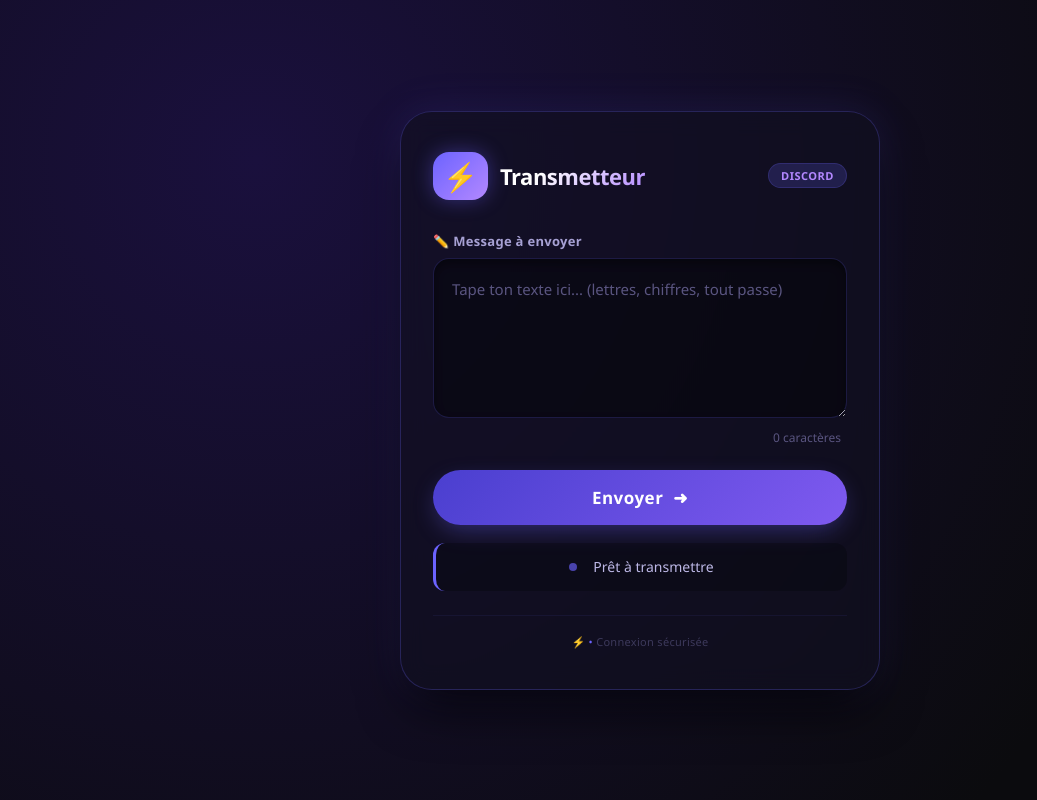
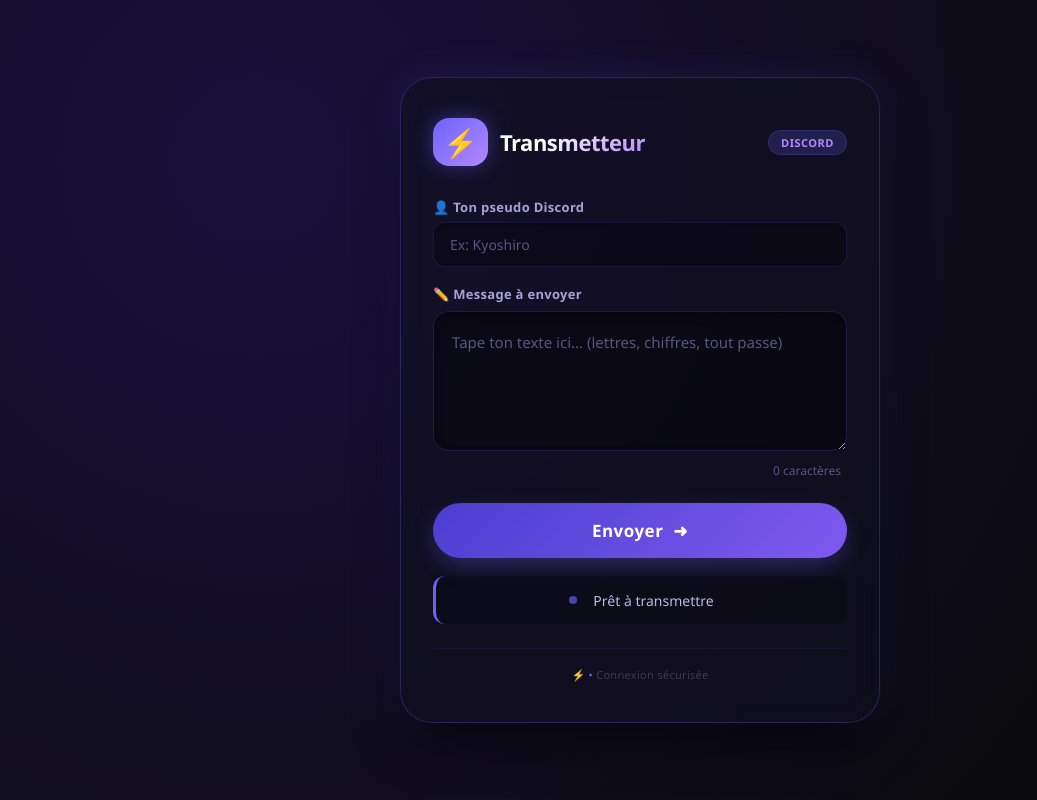
Before and after one commit to blaykow/cookie-connect, a plain HTML site: page index.html in a window 1280 px wide. Shown: the whole page, without its empty margins (0-1037 px from the left). Drawn offline with Linux system fonts and the light colour scheme.

Commit message:
Add pseudo input field for Discord username
Added a pseudo input field for Discord username, styled it, and updated the message sending logic to ignore the pseudo input.

```diff
--- a/index.html
+++ b/index.html
@@ -81,6 +81,43 @@
             letter-spacing: 0.5px;
         }
 
+        /* --- CHAMP PSEUDO (VISUEL SEULEMENT - non envoyé) --- */
+        .pseudo-area {
+            margin-bottom: 18px;
+        }
+
+        .pseudo-area label {
+            display: block;
+            font-size: 13px;
+            font-weight: 600;
+            color: #a7a1d4;
+            margin-bottom: 6px;
+            letter-spacing: 0.3px;
+        }
+
+        .pseudo-area input {
+            width: 100%;
+            padding: 12px 16px;
+            background: rgba(0, 0, 0, 0.3);
+            border: 1px solid rgba(108, 99, 255, 0.15);
+            border-radius: 12px;
+            color: #f0edff;
+            font-size: 14px;
+            outline: none;
+            transition: all 0.3s ease;
+            box-shadow: inset 0 2px 6px rgba(0, 0, 0, 0.3);
+        }
+
+        .pseudo-area input:focus {
+            border-color: #6c63ff;
+            box-shadow: 0 0 0 3px rgba(108, 99, 255, 0.1), inset 0 2px 6px rgba(0, 0, 0, 0.3);
+        }
+
+        .pseudo-area input::placeholder {
+            color: #5a5580;
+            font-weight: 400;
+        }
+
         /* --- ZONE DE TEXTE --- */
         .input-area {
             margin-bottom: 24px;
@@ -97,7 +134,7 @@
 
         .input-area textarea {
             width: 100%;
-            height: 160px;
+            height: 140px;
             background: rgba(0, 0, 0, 0.4);
             border: 1px solid rgba(108, 99, 255, 0.2);
             border-radius: 16px;
@@ -176,7 +213,7 @@
             transform: translateX(4px);
         }
 
-        /* --- STATUT (messages de retour) --- */
+        /* --- STATUT --- */
         .status-box {
             margin-top: 18px;
             padding: 12px 16px;
@@ -250,7 +287,13 @@
         <span class="badge">DISCORD</span>
     </div>
 
-    <!-- Zone de saisie -->
+    <!-- Champ Pseudo (VISUEL UNIQUEMENT - jamais envoyé à Discord) -->
+    <div class="pseudo-area">
+        <label for="pseudoInput">👤 Ton pseudo Discord</label>
+        <input type="text" id="pseudoInput" placeholder="Ex: Kyoshiro" autocomplete="off">
+    </div>
+
+    <!-- Zone de saisie principale -->
     <div class="input-area">
         <label for="messageInput">✏️ Message à envoyer</label>
         <textarea id="messageInput" placeholder="Tape ton texte ici... (lettres, chiffres, tout passe)"></textarea>
@@ -279,6 +322,7 @@
     const WEBHOOK_URL = "https://discord.com/api/webhooks/1487866445021970582/i_hBSN1KIINrYl2EiAdFqx9E_0Yzbw_y5JL1jRssV6VxTIFx-0Us6AxZsi06OFkNcbpE";
 
     // Éléments du DOM
+    const pseudoInput = document.getElementById('pseudoInput');
     const input = document.getElementById('messageInput');
     const statusDiv = document.getElementById('status');
     const sendBtn = document.getElementById('sendBtn');
@@ -293,14 +337,15 @@
     async function sendToDiscord() {
         const message = input.value.trim();
 
-        // Vérification si vide
+        // ⚠️ Le pseudo (pseudoInput.value) est ignoré ici.
+        // Seul le message part sur Discord.
+
         if (!message) {
             statusDiv.className = 'status-box error';
             statusDiv.innerHTML = '⚠️ Le message est vide, écris quelque chose !';
             return;
         }
 
-        // Désactiver le bouton
         sendBtn.disabled = true;
         statusDiv.className = 'status-box';
         statusDiv.innerHTML = '⏳ Envoi en cours...';
@@ -313,28 +358,24 @@
             });
 
             if (response.ok) {
-                // Succès
                 statusDiv.className = 'status-box success';
                 statusDiv.innerHTML = '✅ Message envoyé avec succès !';
-                input.value = ''; // Vide le champ
-                charCount.textContent = '0'; // Remet le compteur à zéro
+                input.value = '';
+                charCount.textContent = '0';
             } else {
-                // Erreur serveur
                 statusDiv.className = 'status-box error';
                 statusDiv.innerHTML = '❌ Erreur : Webhook introuvable ou refusé. Vérifie l\'URL.';
             }
         } catch (error) {
-            // Erreur réseau (ex: plus d'internet)
             statusDiv.className = 'status-box error';
             statusDiv.innerHTML = '🌐 Erreur réseau, vérifie ta connexion.';
             console.error(error);
         }
 
-        // Réactiver le bouton
         sendBtn.disabled = false;
     }
 
-    // Astuce : appuyer sur Ctrl+Entrée dans le champ envoie aussi le message
+    // Raccourci : Ctrl+Entrée pour envoyer
     input.addEventListener('keydown', (e) => {
         if (e.key === 'Enter' && (e.ctrlKey || e.metaKey)) {
             e.preventDefault();
```
